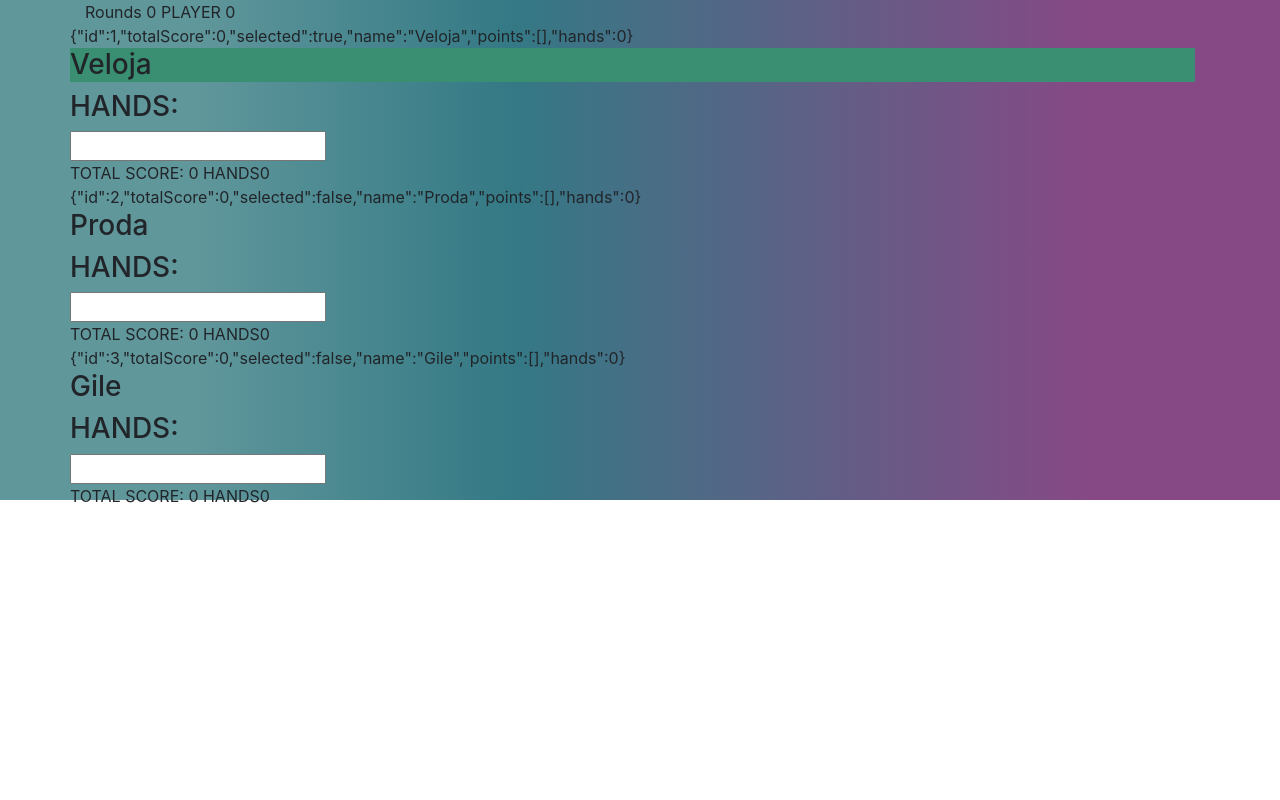
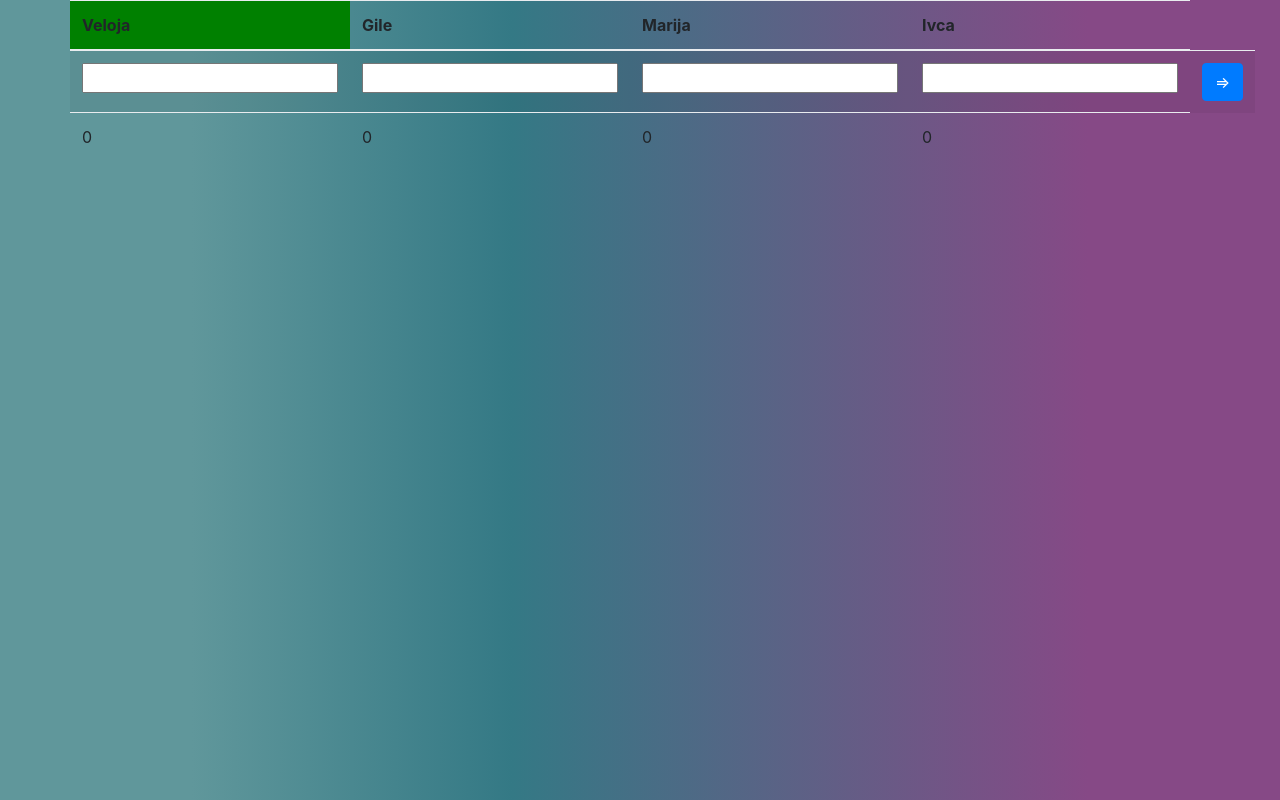
Before and after one commit to Veloja/sedmica-maumau, a plain HTML site: page index.html at #/sedmicka in a window 1280 px wide. Drawn offline with Linux system fonts and the light colour scheme; files whose address does not match are found by name.

Commit message:
everything fixed and working... need to make it more universal and flexible

```diff
--- a/Content/style.css
+++ b/Content/style.css
@@ -1,7 +1,7 @@
 
 
 .body {
-    height: 500px;
+    height: 100vh;
     background-image:
         linear-gradient(
             to right,
@@ -11,5 +11,5 @@
         )
 }
 .selected {
-    background-color: rgb(58, 143, 114);
+    background-color: green;
 }
--- a/app/controllers/controllers.js
+++ b/app/controllers/controllers.js
@@ -2,57 +2,39 @@ app.controller('SedmickaController', function ($scope) {
 
 	$scope.players = [
 		{
-			id: 1,
-			totalScore: 0,
-			selected: false,
 			name: 'Veloja',
-			points: [],
-			hands: 0,
 		},
 		{
-			id: 2,
-			totalScore: 0,
-			selected: false,
-			name: 'Proda',
-			points: [],
-			hands: 0,
+			name: 'Gile',
 		},
 		{
-			id: 3,
-			totalScore: 0,
-			selected: false,
-			name: 'Gile',
-			points: [],
-			hands: 0,
+			name: 'Marija',
+		},
+		{
+			name: 'Ivca',
 		}
 	];
 
-	$scope.trackHands = 0;
-	$scope.trackRounds = 0;
-	$scope.players[$scope.trackRounds].selected = true;
-	$scope.trackPlayer = 0;
-	$scope.gameOver = false;
-	$scope.input = null;
+	$scope.currentHandScores = { player1: null, player2: null, player3: null, player4: null };
+	$scope.totalScores = { player1: 0, player2: 0, player3: 0, player4: 0 };
 
-	$scope.submit = function (input, player) {
-		for (var i = 0; i < $scope.players.length; i++) {
-			if (player === $scope.players[i]) {
-				$scope.players[i].points.push(input);
-				$scope.players[i].hands++;
-				totalScoreForPlayer(input, player);
-			}
-		}
+	$scope.playersScores = [];
+
+	$scope.submitCurrentHand = function () {
+		var score = angular.copy($scope.currentHandScores);
+		$scope.playersScores.push(score);
+		increaseTotalScores();
+		resetScores();
 	}
 
+	function increaseTotalScores() {
+		$scope.totalScores.player1 += $scope.currentHandScores.player1;
+		$scope.totalScores.player2 += $scope.currentHandScores.player2;
+		$scope.totalScores.player3 += $scope.currentHandScores.player3;
+		$scope.totalScores.player4 += $scope.currentHandScores.player4;
+	}
 
-		// radi za nest ng-repeat
-		function totalScoreForPlayer(input, player) {
-			var totalScore = input;
-			for (var i = 0; i < $scope.players.length; i++) {
-				if (player === $scope.players[i]) {
-					$scope.players[i].totalScore += totalScore;
-				}
-			}
-		}
-
-	});
+	function resetScores() {
+		$scope.currentHandScores = { player1: null, player2: null, player3: null, player4: null };
+	}
+});
--- a/app/partials/sedmicka.html
+++ b/app/partials/sedmicka.html
@@ -1,16 +1,55 @@
 <div class="body">
-	<div class="container">{{'Rounds ' + trackRounds +' '}}{{'PLAYER '+ trackPlayer }}
+	<div class="container">
 		<div class="row">
 			<div class="col-12">
-				<div ng-repeat="player in players">{{player}}
-					<h3 ng-class="{'selected': player.selected}">{{player.name}}</h3>
-					<h3>{{"HANDS: " + player.points}}</h3>
-					<form ng-submit="submit(input, player)">{{input}}
-						<input ng-model="input" type="number">
-					</form>
-					{{'TOTAL SCORE: '+ player.totalScore}}
-					{{'HANDS'+ player.hands}}
-				</div>
+				<table class="table table-striped">
+					<thead>
+						<tr>
+							<th ng-class="{'selected': ((playersScores.length % players.length) === $index)}" ng-repeat="player in players">{{player.name}}</th>
+						</tr>
+					</thead>
+					<tbody>
+						<tr ng-repeat="score in playersScores track by $index">
+							<td>{{score.player1}}</td>
+							<td>{{score.player2}}</td>
+							<td>{{score.player3}}</td>
+							<td>{{score.player4}}</td>
+						</tr>
+						<tr>
+							<td>
+								<form>
+									<input type="number" ng-model="currentHandScores.player1">
+								</form>
+							</td>
+							<td>
+								<form>
+									<input type="number" ng-model="currentHandScores.player2">
+								</form>
+							</td>
+							<td>
+								<form>
+									<input type="number" ng-model="currentHandScores.player3">
+								</form>
+							</td>
+							<td>
+								<form>
+									<input type="number" ng-model="currentHandScores.player4">
+								</form>
+							</td>
+							<td>
+								<form>
+									<button class="btn btn-primary" ng-click="submitCurrentHand()"> => </button>
+								</form>
+							</td>
+						</tr>
+						<tr>
+							<td>{{totalScores.player1}}</td>
+							<td>{{totalScores.player2}}</td>
+							<td>{{totalScores.player3}}</td>
+							<td>{{totalScores.player4}}</td>
+						</tr>
+					</tbody>
+				</table>
 			</div>
 		</div>
 	</div>
```
